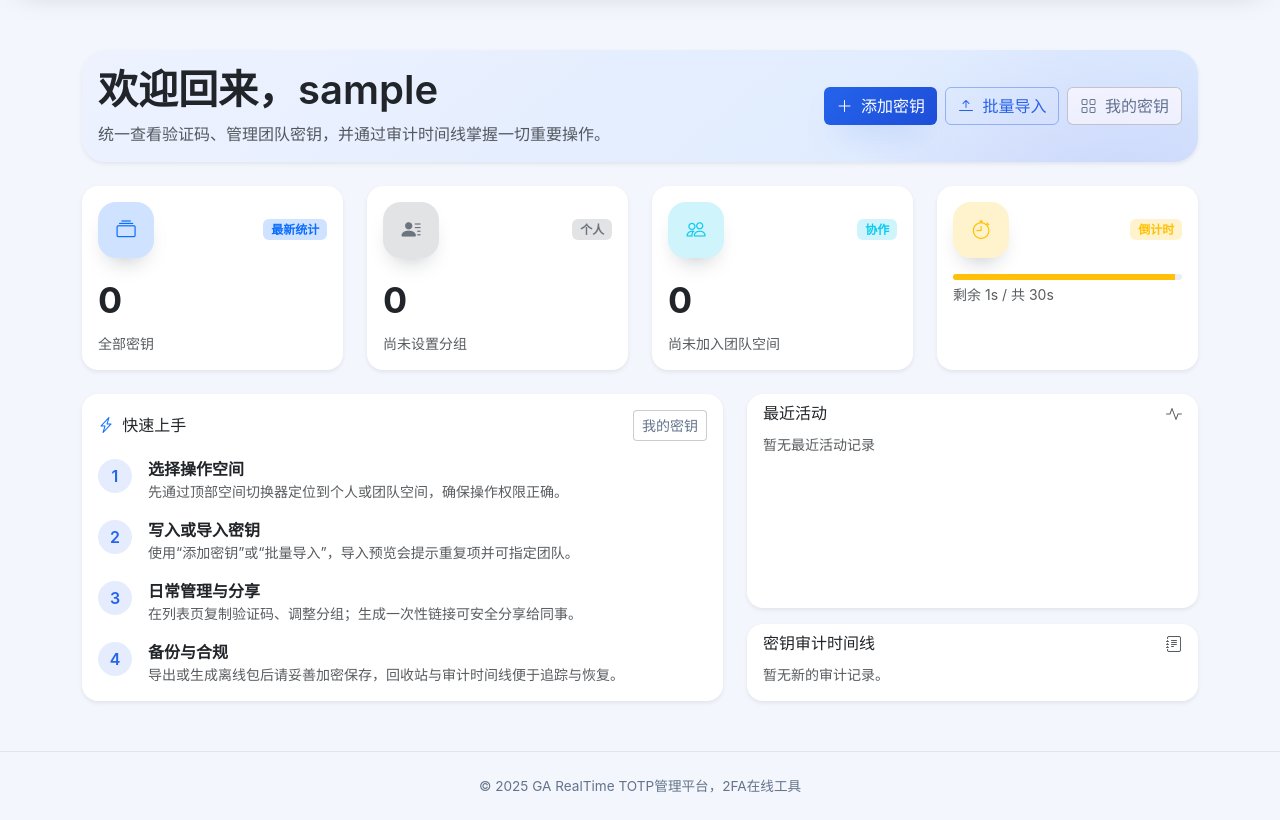
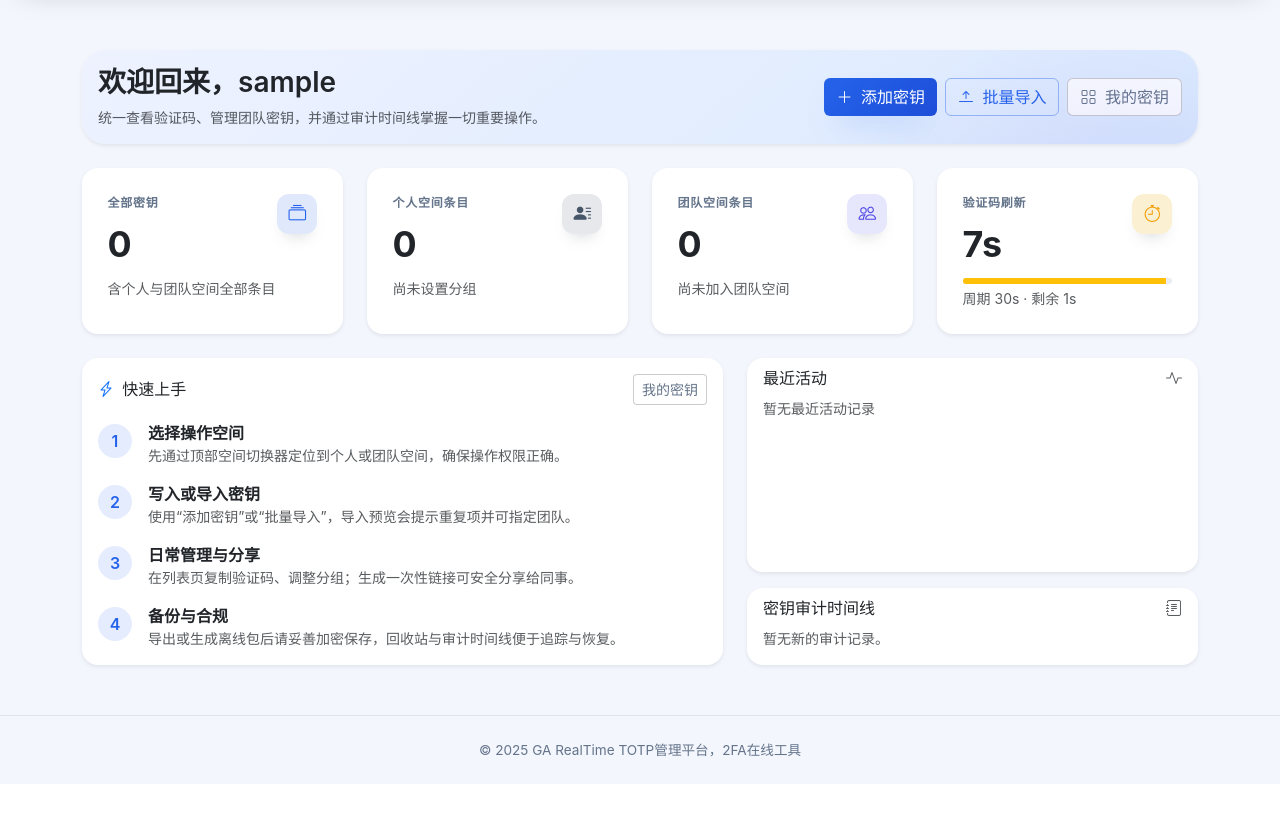
Before and after one commit to xuezhang789/ToTP, a Django app: page / in a window 1280 px wide. Shown: the part 57-877 px from the top of the page. After the commit the page ends 814 px from the top, so only its background shows below. Run offline with Django 4.2, Linux system fonts and the light colour scheme; the visitor is signed in with stand-in values (Sample User, id 1); data comes from the database, SQL or seed files in the repository; data that the repository does not hold is empty; some libraries are stand-ins or nearby versions.

Commit message:
优化 UI

```diff
--- a/static/css/theme.css
+++ b/static/css/theme.css
@@ -332,21 +332,55 @@ main.app-main {
   pointer-events: none;
 }
 
+
+.metric-card .card-body {
+  padding: 1.6rem;
+}
+
 .metric-card .metric-icon {
-  width: 56px;
-  height: 56px;
-  border-radius: 18px;
+  width: 40px;
+  height: 40px;
+  border-radius: 12px;
   display: inline-flex;
   align-items: center;
   justify-content: center;
-  font-size: 1.2rem;
-  box-shadow: 0 12px 24px -14px rgba(15, 23, 42, 0.4);
+  font-size: 1.1rem;
+  box-shadow: 0 10px 18px -12px rgba(15, 23, 42, 0.35);
+}
+
+.metric-card .metric-label {
+  font-size: 0.75rem;
+  text-transform: uppercase;
+  letter-spacing: 0.06em;
+  font-weight: 600;
+  color: var(--app-muted-color);
+  margin-bottom: 0.4rem;
 }
 
 .metric-card .metric-value {
   font-size: clamp(1.9rem, 2.8vw, 2.4rem);
   font-weight: 700;
   margin-bottom: 0.35rem;
+}
+
+.metric-icon--primary {
+  background: rgba(37, 99, 235, 0.14);
+  color: var(--app-primary);
+}
+
+.metric-icon--secondary {
+  background: rgba(107, 114, 128, 0.16);
+  color: #475569;
+}
+
+.metric-icon--info {
+  background: rgba(99, 102, 241, 0.16);
+  color: #4f46e5;
+}
+
+.metric-icon--warning {
+  background: rgba(234, 179, 8, 0.18);
+  color: var(--app-warning);
 }
 
 .progress-thin {
--- a/templates/totp/dashboard.html
+++ b/templates/totp/dashboard.html
@@ -13,10 +13,10 @@
 
     <!-- 顶部欢迎区 -->
     <div class="card border-0 shadow-sm dashboard-hero mb-4">
-        <div class="card-body d-flex flex-column flex-lg-row align-items-start align-items-lg-center justify-content-between gap-4">
+        <div class="card-body d-flex flex-column flex-lg-row align-items-start align-items-lg-center justify-content-between gap-3">
             <div>
-                <h1 class="display-6 fw-semibold mb-2">欢迎回来，{{ request.user.username }}</h1>
-                <p class="mb-0 text-muted">统一查看验证码、管理团队密钥，并通过审计时间线掌握一切重要操作。</p>
+                <h1 class="h3 fw-semibold mb-2">欢迎回来，{{ request.user.username }}</h1>
+                <p class="mb-0 text-muted small">统一查看验证码、管理团队密钥，并通过审计时间线掌握一切重要操作。</p>
             </div>
             <div class="d-flex flex-wrap gap-2">
                 <button class="btn btn-primary" type="button" data-bs-toggle="modal" data-bs-target="#addModal">
@@ -35,14 +35,16 @@
         <div class="col-12 col-md-6 col-xl-3">
             <div class="card metric-card border-0 shadow-sm h-100">
                 <div class="card-body">
-                    <div class="d-flex align-items-center justify-content-between mb-3">
-                        <div class="metric-icon bg-primary-subtle text-primary">
+                    <div class="d-flex align-items-start justify-content-between">
+                        <div>
+                            <div class="metric-label">全部密钥</div>
+                            <div class="metric-value">{{ stats.total_entries|default:0 }}</div>
+                        </div>
+                        <div class="metric-icon metric-icon--primary">
                             <i class="bi bi-collection"></i>
                         </div>
-                        <span class="badge bg-primary-subtle text-primary">最新统计</span>
                     </div>
-                    <div class="metric-value">{{ stats.total_entries|default:0 }}</div>
-                    <div class="text-muted small">全部密钥{% if stats.today_added %} · 今日新增 {{ stats.today_added }}{% endif %}</div>
+                    <p class="text-muted small mb-0">含个人与团队空间全部条目{% if stats.today_added %} · 今日新增 {{ stats.today_added }}{% endif %}</p>
                 </div>
             </div>
         </div>
@@ -50,14 +52,16 @@
         <div class="col-12 col-md-6 col-xl-3">
             <div class="card metric-card border-0 shadow-sm h-100">
                 <div class="card-body">
-                    <div class="d-flex align-items-center justify-content-between mb-3">
-                        <div class="metric-icon bg-secondary-subtle text-secondary">
+                    <div class="d-flex align-items-start justify-content-between">
+                        <div>
+                            <div class="metric-label">个人空间条目</div>
+                            <div class="metric-value">{{ stats.personal_entries|default:0 }}</div>
+                        </div>
+                        <div class="metric-icon metric-icon--secondary">
                             <i class="bi bi-person-lines-fill"></i>
                         </div>
-                        <span class="badge bg-secondary-subtle text-secondary">个人</span>
                     </div>
-                    <div class="metric-value">{{ stats.personal_entries|default:0 }}</div>
-                    <div class="text-muted small">{% if stats.group_count %}使用 {{ stats.group_count }} 个分组{% else %}尚未设置分组{% endif %}</div>
+                    <p class="text-muted small mb-0">{% if stats.group_count %}使用 {{ stats.group_count }} 个分组{% else %}尚未设置分组{% endif %}</p>
                 </div>
             </div>
         </div>
@@ -65,14 +69,16 @@
         <div class="col-12 col-md-6 col-xl-3">
             <div class="card metric-card border-0 shadow-sm h-100">
                 <div class="card-body">
-                    <div class="d-flex align-items-center justify-content-between mb-3">
-                        <div class="metric-icon bg-info-subtle text-info">
+                    <div class="d-flex align-items-start justify-content-between">
+                        <div>
+                            <div class="metric-label">团队空间条目</div>
+                            <div class="metric-value">{{ stats.shared_entries|default:0 }}</div>
+                        </div>
+                        <div class="metric-icon metric-icon--info">
                             <i class="bi bi-people"></i>
                         </div>
-                        <span class="badge bg-info-subtle text-info">协作</span>
                     </div>
-                    <div class="metric-value">{{ stats.shared_entries|default:0 }}</div>
-                    <div class="text-muted small">{% if stats.team_count %}来自 {{ stats.team_count }} 个团队{% else %}尚未加入团队空间{% endif %}</div>
+                    <p class="text-muted small mb-0">{% if stats.team_count %}来自 {{ stats.team_count }} 个团队{% else %}尚未加入团队空间{% endif %}</p>
                 </div>
             </div>
         </div>
@@ -80,11 +86,21 @@
         <div class="col-12 col-md-6 col-xl-3">
             <div class="card metric-card border-0 shadow-sm h-100">
                 <div class="card-body">
-                    <div class="d-flex align-items-center justify-content-between mb-3">
-                        <div class="metric-icon bg-warning-subtle text-warning">
+                    <div class="d-flex align-items-start justify-content-between">
+                        <div>
+                            <div class="metric-label">验证码刷新</div>
+                            {% with remain=stats.current_cycle_remaining|default:0 total=stats.current_cycle_total|default:30 %}
+                            {% if total > 0 %}
+                            {% widthratio remain total 100 as pct %}
+                            <div class="metric-value">{{ remain|default:0 }}s</div>
+                            {% else %}
+                            <div class="metric-value">--</div>
+                            {% endif %}
+                            {% endwith %}
+                        </div>
+                        <div class="metric-icon metric-icon--warning">
                             <i class="bi bi-stopwatch"></i>
                         </div>
-                        <span class="badge bg-warning-subtle text-warning">倒计时</span>
                     </div>
                     {% with remain=stats.current_cycle_remaining|default:0 total=stats.current_cycle_total|default:30 %}
                     {% if total > 0 %}
@@ -92,9 +108,9 @@
                     <div class="progress progress-thin" role="progressbar" aria-label="当前周期剩余" aria-valuemin="0" aria-valuemax="100">
                         <div id="cycle-progress" class="progress-bar bg-warning" style="width:{{ pct }}%" aria-valuenow="{{ pct }}"></div>
                     </div>
-                    <div class="text-muted small mt-1">剩余 <span id="cycle-remaining">{{ remain }}</span>s / 共 <span id="cycle-total">{{ total }}</span>s</div>
+                    <p class="text-muted small mb-0 mt-1">周期 {{ total }}s · 剩余 <span id="cycle-remaining">{{ remain }}</span>s</p>
                     {% else %}
-                    <div class="text-muted small">—</div>
+                    <p class="text-muted small mb-0">—</p>
                     {% endif %}
                     {% endwith %}
                 </div>
```
Also changed, not shown: totp/migrations/0013_rename_totpentry_team_name_idx_totp_totpen_team_id_a89936_idx_and_more.py, 1 other file.
